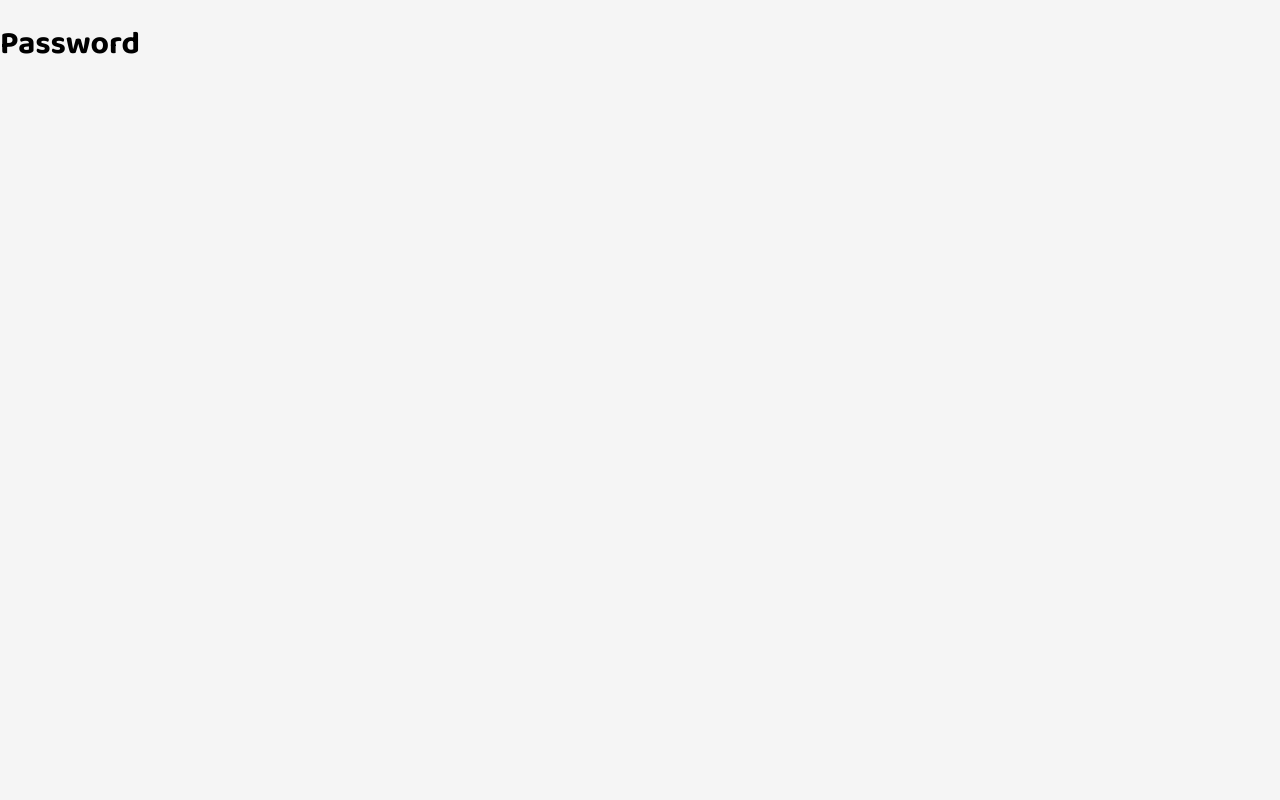
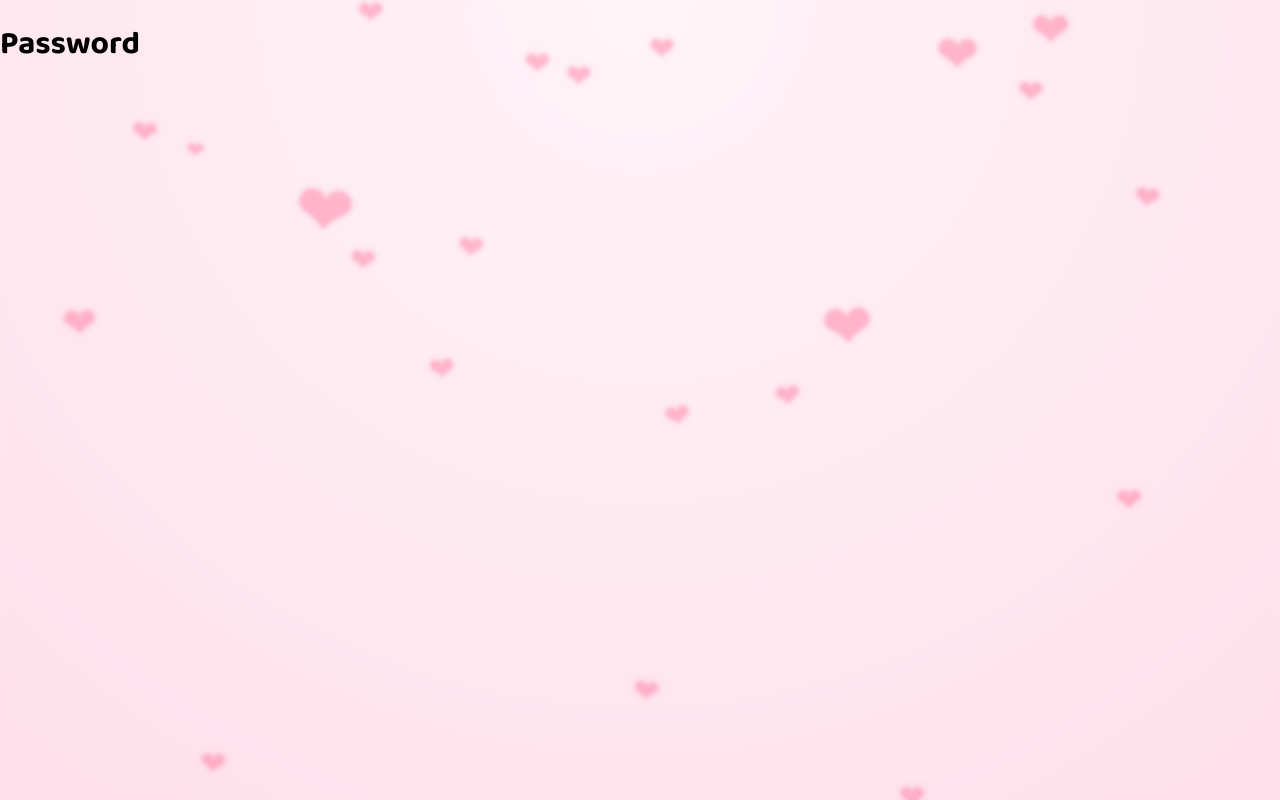
Before and after one commit to VDTien19/hpbd_hun, a React (Vite) app: page / in a window 1280 px wide. Built offline with nearby package versions, Linux system fonts and the light colour scheme.

Commit message:
build layout

```diff
--- a/src/App.jsx
+++ b/src/App.jsx
@@ -1,5 +1,6 @@
 import { useState } from 'react';
 import { BrowserRouter as Router, Route, Routes } from 'react-router-dom';
+import Layout from '@/components/Layout';
 
 import { publicRoutes } from '@/routes';
 
@@ -8,12 +9,14 @@ function App() {
         <>
             <Router>
                 <Routes>
+                    <Route element={<Layout />}>
                         {
                             publicRoutes.map((route, index) => {
                                 const Page = route.component;
                                 return <Route key={index} path={route.path} element={<Page />} ></Route>
                             })
                         }
+                    </Route>
                 </Routes>
             </Router>
         </>
--- /dev/null
+++ b/src/components/Layout/Layout.jsx
@@ -0,0 +1,33 @@
+import { Outlet } from "react-router-dom";
+import styles from "./Layout.module.scss";
+
+function Layout() {
+    return (
+        <div className={styles.layout}>
+            <div className={styles.background} />
+
+            <div className={styles.hearts} aria-hidden="true">
+                {Array.from({ length: 25 }, (_, index) => (
+                    <span
+                        key={index}
+                        className={styles.heart}
+                    >
+                        ❤
+                        {/* ♥ */}
+                        {/* ❤️ */}
+                        {/* 🎈 */}
+                        {/* 💗 */}
+                    </span>
+                ))}
+            </div>
+
+            <div className={styles.blur} />
+
+            <div className={styles.content}>
+                <Outlet />
+            </div>
+        </div>
+    );
+}
+
+export default Layout;
--- /dev/null
+++ b/src/components/Layout/Layout.module.scss
@@ -0,0 +1,244 @@
+.layout {
+    position: relative;
+    max-height: 100vh;
+    width: 100%;
+    overflow: hidden;
+}
+
+.background {
+    position: absolute;
+    inset: 0;
+    z-index: 0;
+
+    background: radial-gradient(
+        circle at top,
+        #fff5f8,
+        #ffdce8
+    );
+}
+
+.hearts {
+    position: absolute;
+    inset: 0;
+    z-index: 1;
+
+    overflow: hidden;
+    pointer-events: none;
+    border: none;
+}
+
+.heart {
+    position: absolute;
+    bottom: -40px;
+
+    font-size: 32px;
+    color: #ff5c8a;
+    border: none;
+
+    opacity: 0.45;
+
+    text-shadow: 0 0 10px rgba(255, 92, 138, 0.3);
+
+    animation: float 13s linear infinite;
+}
+
+/* Vị trí */
+.heart:nth-child(1) {
+    left: 5%;
+    animation-duration: 14s;
+    animation-delay: -3s;
+    font-size: 42px;
+}
+
+.heart:nth-child(2) {
+    left: 12%;
+    animation-duration: 19s;
+    animation-delay: -10s;
+    font-size: 22px;
+}
+
+.heart:nth-child(3) {
+    left: 20%;
+    animation-duration: 16s;
+    animation-delay: -6s;
+    font-size: 72px;
+}
+
+.heart:nth-child(4) {
+    left: 28%;
+    animation-duration: 22s;
+    animation-delay: -15s;
+}
+
+.heart:nth-child(5) {
+    left: 35%;
+    animation-duration: 17s;
+    animation-delay: -4s;
+}
+
+.heart:nth-child(6) {
+    left: 43%;
+    animation-duration: 20s;
+    animation-delay: -12s;
+    font-size: 32px;
+}
+
+.heart:nth-child(7) {
+    left: 50%;
+    animation-duration: 15s;
+    animation-delay: -8s;
+}
+
+.heart:nth-child(8) {
+    left: 58%;
+    animation-duration: 23s;
+    animation-delay: -17s;
+}
+
+.heart:nth-child(9) {
+    left: 65%;
+    animation-duration: 18s;
+    animation-delay: -5s;
+    font-size: 62px;
+}
+
+.heart:nth-child(10) {
+    left: 72%;
+    animation-duration: 21s;
+    animation-delay: -13s;
+    font-size: 52px;
+}
+
+.heart:nth-child(11) {
+    left: 80%;
+    animation-duration: 16s;
+    animation-delay: -9s;
+    font-size: 48px;
+}
+
+.heart:nth-child(12) {
+    left: 88%;
+    animation-duration: 19s;
+    animation-delay: -2s;
+}
+
+.heart:nth-child(13) {
+    left: 95%;
+    animation-duration: 24s;
+    animation-delay: -18s;
+}
+
+.heart:nth-child(14) {
+    left: 8%;
+    animation-duration: 20s;
+    animation-delay: -11s;
+}
+
+.heart:nth-child(15) {
+    left: 25%;
+    animation-duration: 18s;
+    animation-delay: -7s;
+    font-size: 32px;
+}
+
+.heart:nth-child(16) {
+    left: 40%;
+    animation-duration: 22s;
+    animation-delay: -14s;
+}
+
+.heart:nth-child(17) {
+    left: 55%;
+    animation-duration: 17s;
+    animation-delay: -3s;
+}
+
+.heart:nth-child(18) {
+    left: 70%;
+    animation-duration: 21s;
+    animation-delay: -16s;
+}
+
+.heart:nth-child(19) {
+    left: 85%;
+    animation-duration: 15s;
+    animation-delay: -6s;
+}
+
+.heart:nth-child(20) {
+    left: 15%;
+    animation-duration: 23s;
+    animation-delay: -19s;
+}
+
+.heart:nth-child(21) {
+    left: 33%;
+    animation-duration: 19s;
+    animation-delay: -8s;
+}
+
+.heart:nth-child(22) {
+    left: 48%;
+    animation-duration: 16s;
+    animation-delay: -13s;
+}
+
+.heart:nth-child(23) {
+    left: 63%;
+    animation-duration: 20s;
+    animation-delay: -5s;
+}
+
+.heart:nth-child(24) {
+    left: 78%;
+    animation-duration: 18s;
+    animation-delay: -10s;
+}
+
+.heart:nth-child(25) {
+    left: 92%;
+    animation-duration: 22s;
+    animation-delay: -16s;
+}
+
+.blur {
+    position: absolute;
+    inset: -30px;
+    z-index: 2;
+
+    background: rgba(255, 245, 248, 0.12);
+
+    backdrop-filter: blur(2px);
+    -webkit-backdrop-filter: blur(2px);
+
+    pointer-events: none;
+}
+
+.content {
+    position: relative;
+    z-index: 10;
+
+    min-height: 100vh;
+}
+
+@keyframes float {
+    0% {
+        transform: translate(0, 0) rotate(0deg);
+    }
+
+    25% {
+        transform: translate(30px, -25vh) rotate(10deg);
+    }
+
+    50% {
+        transform: translate(-40px, -50vh) rotate(-10deg);
+    }
+
+    75% {
+        transform: translate(50px, -75vh) rotate(8deg);
+    }
+
+    100% {
+        transform: translate(-20px, -110vh) rotate(-5deg);
+    }
+}
--- /dev/null
+++ b/src/components/Layout/index.js
@@ -0,0 +1 @@
+export { default } from './Layout';
```
Lines whose indentation alone changed are shown as unchanged.
